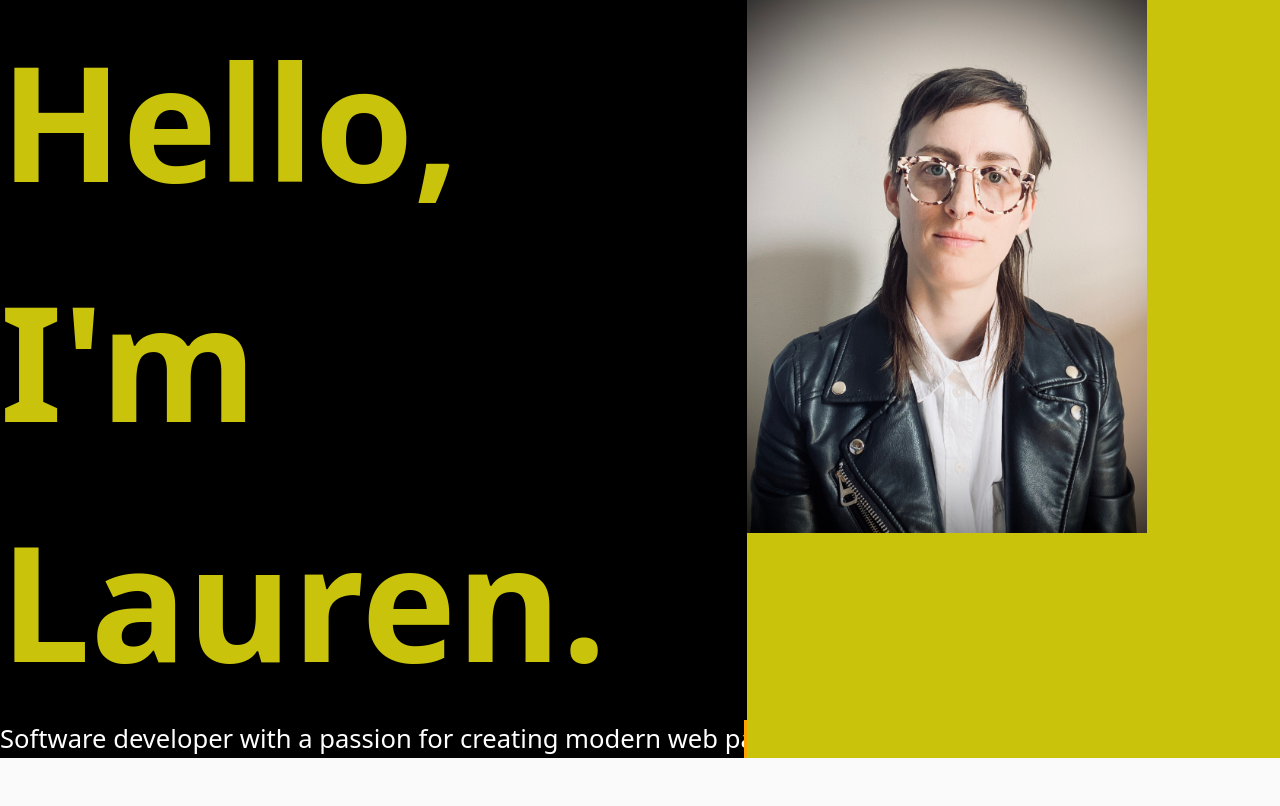
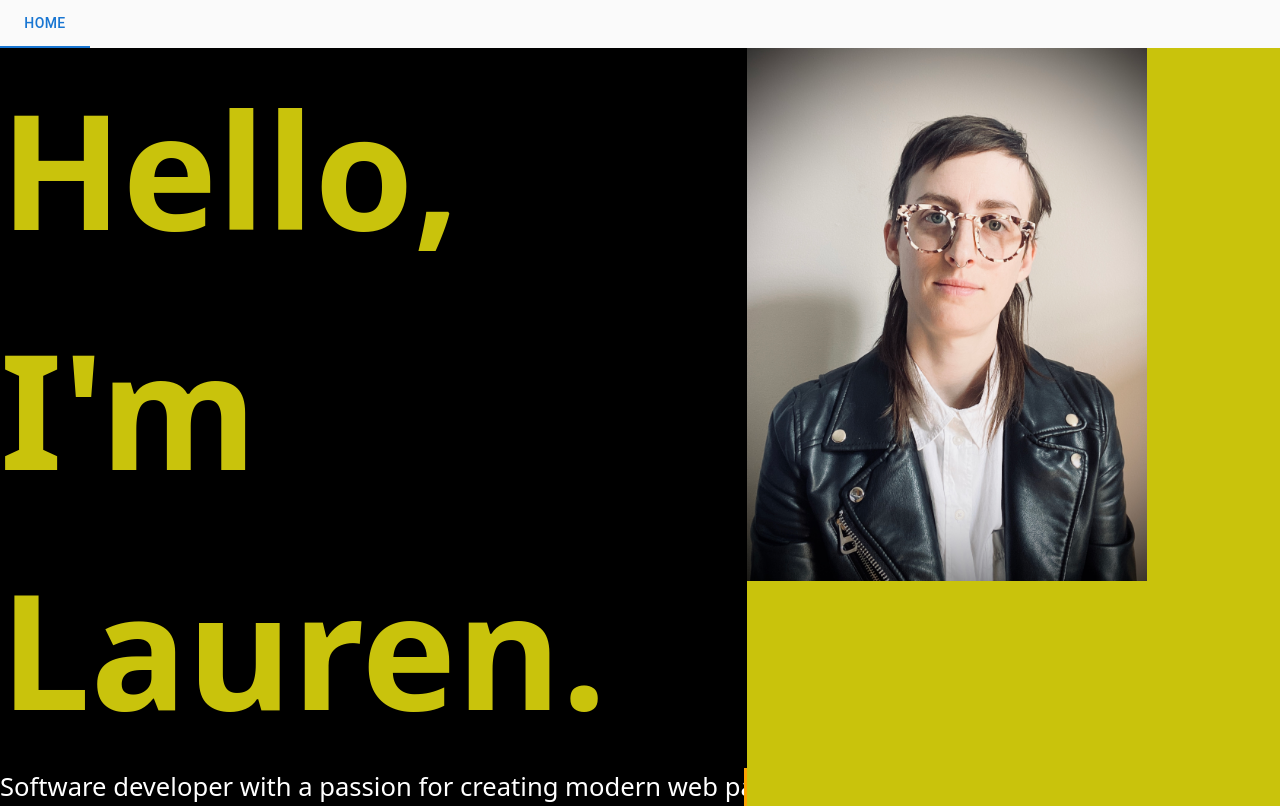
Before and after one commit to laurenmilesdev/portfolio, a Next.js app: page / in a window 1280 px wide. Built offline with nearby package versions, Linux system fonts and the light colour scheme.

Commit message:
Updated index.tsx

```diff
--- a/src/pages/index.tsx
+++ b/src/pages/index.tsx
@@ -1,14 +1,21 @@
+import Navigation from '@/components/navigation/Navigation';
 import Introduction from '@/components/introduction/Introduction';
+
+import Tab from '@/types/tab';
 
 export default function Home() {
   const introProps = {
     title: "Hello, I'm Lauren.",
     description: 'Software developer with a passion for creating modern web pages',
   };
+  const pages: Tab[] = [
+    new Tab(
+      'Home',
+      <Introduction title={introProps.title} description={introProps.description}></Introduction>
+    ),
+  ];
 
-  return (
-    <Introduction title={introProps.title} description={introProps.description}></Introduction>
-  );
+  return <Navigation pages={pages}></Navigation>;
 }
 
 export function getStaticProps() {
```
